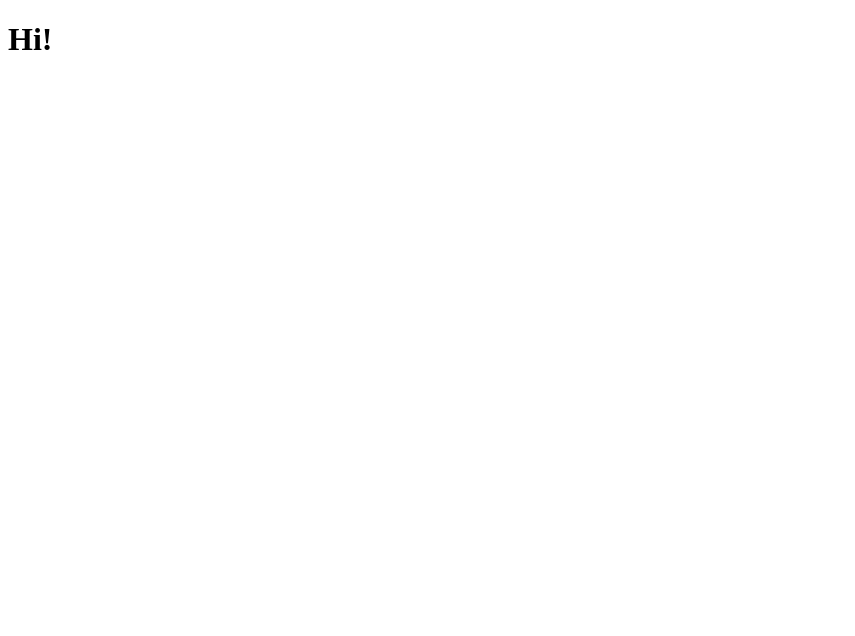
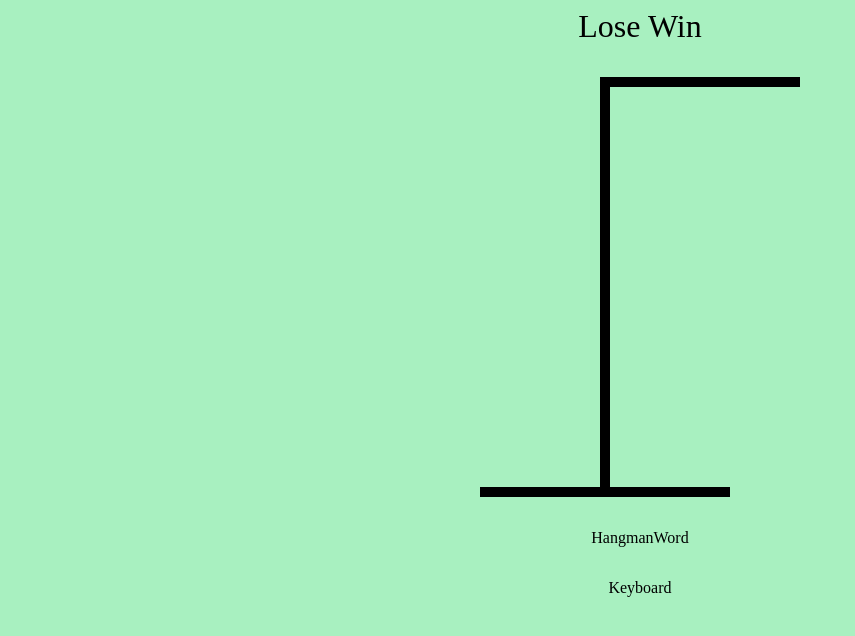
Before and after one commit to ctennant718/typescript-hangman, a React (Vite) app: page / in a window 1280 px wide. Shown: the top 636 px of the page, without its empty margins (0-855 px from the left). Built offline with nearby package versions, Linux system fonts and the light colour scheme.

Commit message:
component initial files added

```diff
--- /dev/null
+++ b/src/App.css
@@ -0,0 +1,17 @@
+body {
+  background-color: hsl(140, 70%, 80%);
+}
+
+.hangman-wrapper {
+  max-width: 800px;
+  display: flex;
+  flex-direction: column;
+  gap: 2rem;
+  margin: 0 auto;
+  align-items: center;
+}
+
+.outcome-text {
+  font-size: 2rem;
+  text-align: center;
+}
--- a/src/App.tsx
+++ b/src/App.tsx
@@ -1,8 +1,27 @@
 import { useState } from "react"
+import "./App.css"
+import words from "./wordList.json"
+import HangmanDrawing from "./components/HangmanDrawing"
+import HangmanWord from "./components/HangmanWord"
+import Keyboard from "./components/Keyboard"
 
 function App() {
-  const [wordToGuess, setWordToGuess] = useState("Test")
-return <h1>Hi!</h1>
+  const [wordToGuess, setWordToGuess] = useState(() => {
+ return words[Math.floor(Math.random() * words.length)]
+  })
+
+
+const [guessedLetters, setGuessedLetters] = useState<string[]>([])
+
+return (
+<>
+<div className={"hangman-wrapper"}>
+  <div className={"outcome-text"}>Lose Win</div>
+  <HangmanDrawing />
+  <HangmanWord />
+  <Keyboard />
+</div>
+</>)
 
 }
 
--- /dev/null
+++ b/src/components/HangmanDrawing.tsx
@@ -0,0 +1,16 @@
+import React from 'react'
+import "./components.css"
+
+function HangmanDrawing() {
+  return (
+    <>
+    <div className={"drawing-wrapper"}>
+    <div className={"drawing-top-bar"} />
+    <div className={"drawing-horizontal-bar"} />
+      <div className={"drawing-bottom-bar"} />
+    </div>
+    </>
+  )
+}
+
+export default HangmanDrawing
--- /dev/null
+++ b/src/components/HangmanWord.tsx
@@ -0,0 +1,9 @@
+import React from 'react'
+
+function HangmanWord() {
+  return (
+    <div>HangmanWord</div>
+  )
+}
+
+export default HangmanWord
--- /dev/null
+++ b/src/components/Keyboard.tsx
@@ -0,0 +1,9 @@
+import React from 'react'
+
+function Keyboard() {
+  return (
+    <div>Keyboard</div>
+  )
+}
+
+export default Keyboard
--- /dev/null
+++ b/src/components/components.css
@@ -0,0 +1,25 @@
+.drawing-wrapper {
+  position: relative;
+}
+
+.drawing-top-bar {
+  height: 10px;
+  width: 200px;
+  background: hsl(0, 0%, 0%);
+  margin-inline-start: 120px;
+}
+
+
+.drawing-horizontal-bar {
+  height: 400px;
+  width: 10px;
+  background: hsl(0, 0%, 0%);
+  /* divide the width of the bottom bar, and the width of this bar */
+  margin-inline-start: 120px;
+}
+
+.drawing-bottom-bar {
+  height: 10px;
+  width: 250px;
+  background: hsl(0, 0%, 0%);
+}
```
